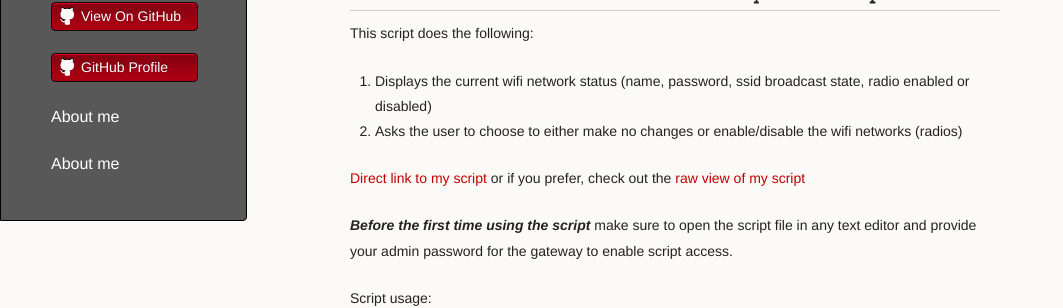
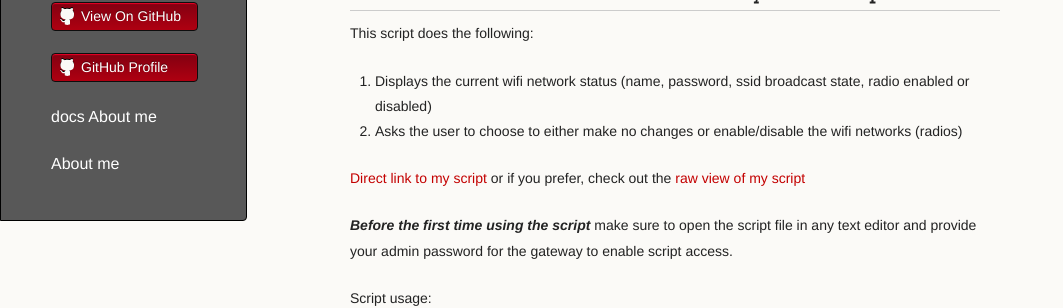
Before and after one commit to verityj/verityj.github.io, a Jekyll site: the page built from docs/index.md, in a window 1280 px wide. Shown: the part 314-622 px from the top of the page, without its empty margins (0-1063 px from the left). Built offline with Jekyll 4.4.1, drawn with Linux system fonts in a browser that asks for light colours; our own code applies the rules of GitHub Pages for plain Markdown files.

Commit message:
Update default.html

```diff
--- a/docs/_layouts/default.html
+++ b/docs/_layouts/default.html
@@ -40,8 +40,8 @@
             <li><a class="buttons github" href="{{ site.github.owner_url }}">GitHub Profile</a></li>
           </ul>
         {% endif %}
-        <p class="header"><a href="docs/about.md">About me</a></p>
-        <p class="header"><a href="docs/about.md">About me</a></p>
+        <p class="header"><a href="docs/about.md">docs About me</a></p>
+        <p class="header"><a href="about.md">About me</a></p>
       </header>
 
       <section>
```
